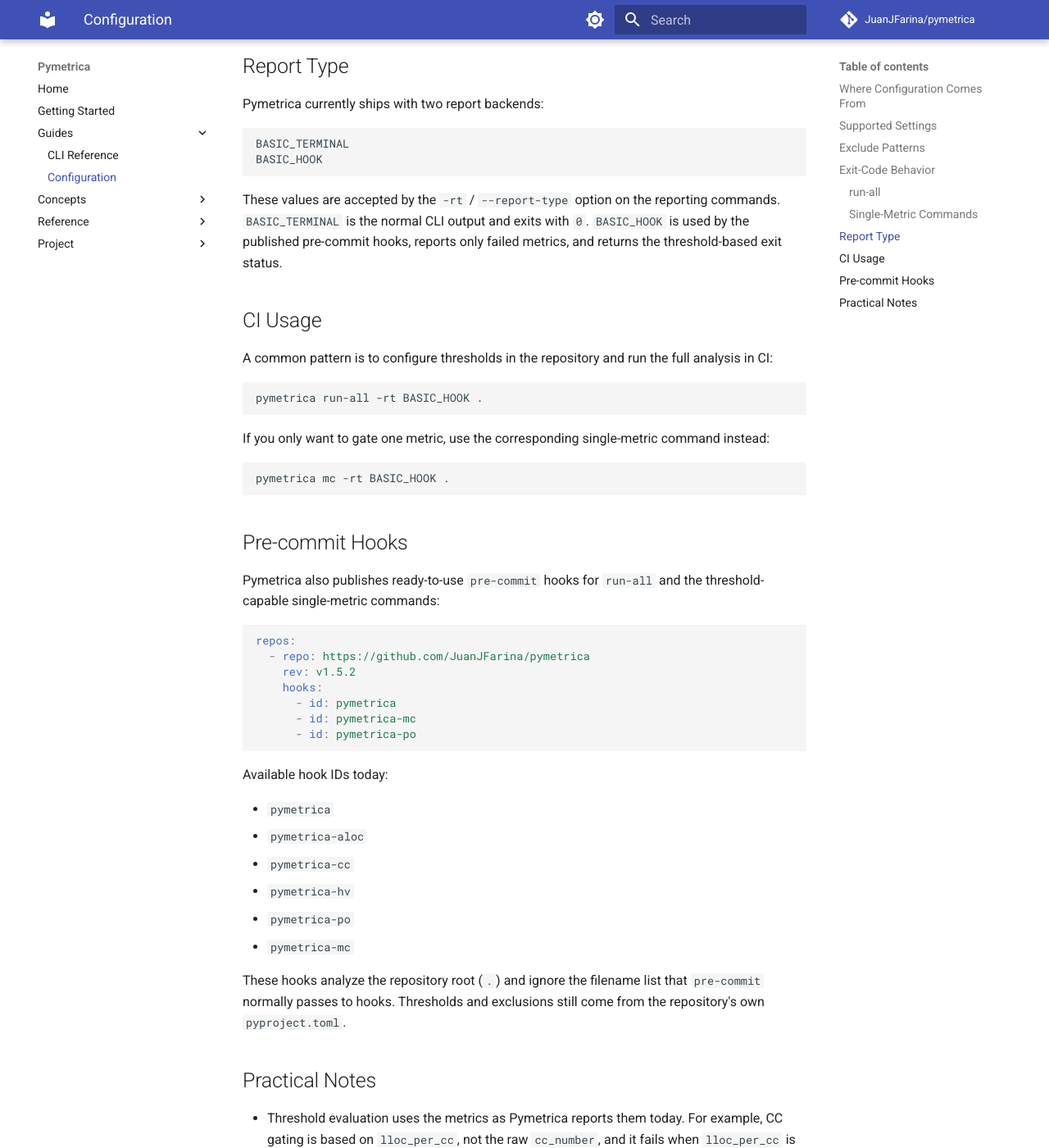
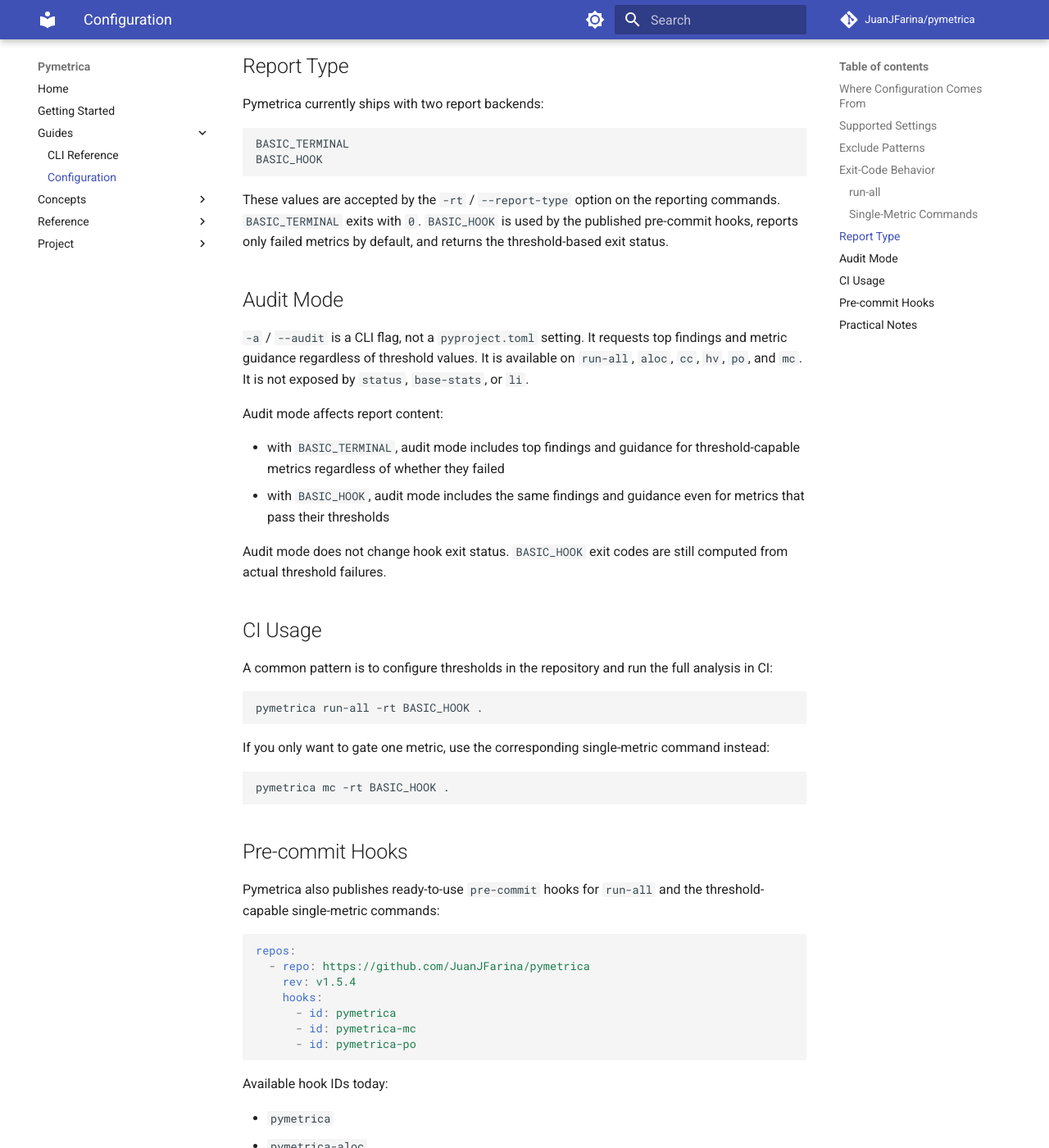
Before and after one commit to JuanJFarina/pymetrica, an MkDocs documentation site: the page built from docs/configuration.md, in a window 1280 px wide and 1400 px high, scrolled down 2862 px. Shown: the whole window at 82% size. Built offline with MkDocs 1.6.1 and Material for MkDocs 9.7.7, drawn with Linux system fonts in a browser that asks for light colours; comment, search, counter and statistics services are not loaded.

Commit message:
chore(config): update docs

````diff
--- a/docs/configuration.md
+++ b/docs/configuration.md
@@ -109,9 +109,26 @@
 ```
 
 These values are accepted by the `-rt` / `--report-type` option on the
-reporting commands. `BASIC_TERMINAL` is the normal CLI output and exits with
-`0`. `BASIC_HOOK` is used by the published pre-commit hooks, reports only
-failed metrics, and returns the threshold-based exit status.
+reporting commands. `BASIC_TERMINAL` exits with `0`. `BASIC_HOOK` is used by the
+published pre-commit hooks, reports only failed metrics by default, and returns
+the threshold-based exit status.
+
+## Audit Mode
+
+`-a` / `--audit` is a CLI flag, not a `pyproject.toml` setting. It requests top
+findings and metric guidance regardless of threshold values. It is available on
+`run-all`, `aloc`, `cc`, `hv`, `po`, and `mc`. It is not exposed by `status`,
+`base-stats`, or `li`.
+
+Audit mode affects report content:
+
+- with `BASIC_TERMINAL`, audit mode includes top findings and guidance for
+  threshold-capable metrics regardless of whether they failed
+- with `BASIC_HOOK`, audit mode includes the same findings and guidance even
+  for metrics that pass their thresholds
+
+Audit mode does not change hook exit status. `BASIC_HOOK` exit codes are still
+computed from actual threshold failures.
 
 ## CI Usage
 
@@ -137,7 +154,7 @@
 ```yaml
 repos:
   - repo: https://github.com/JuanJFarina/pymetrica
-    rev: v1.5.2
+    rev: v1.5.4
     hooks:
       - id: pymetrica
       - id: pymetrica-mc
````
Also changed, not shown: README.md (+4 -3 lines), docs/api.md (+5 -5 lines), docs/cli.md (+12 -9 lines), docs/contributing.md (+5 -0 lines), docs/metrics.md (+4 -3 lines), docs/usage.md (+3 -3 lines), CHANGELOG.md (line endings or trailing spaces), pymetrica/__init__.py (line endings or trailing spaces).
